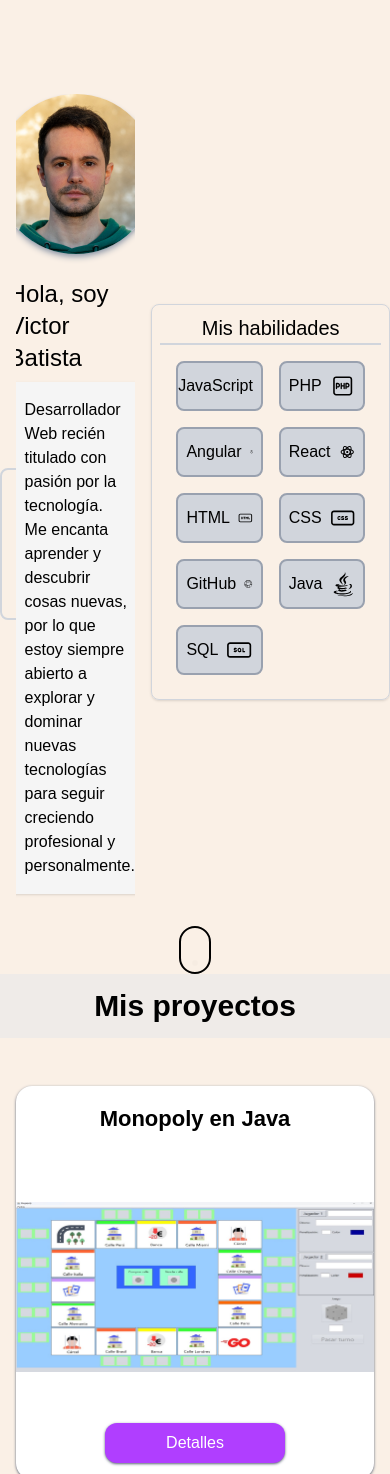
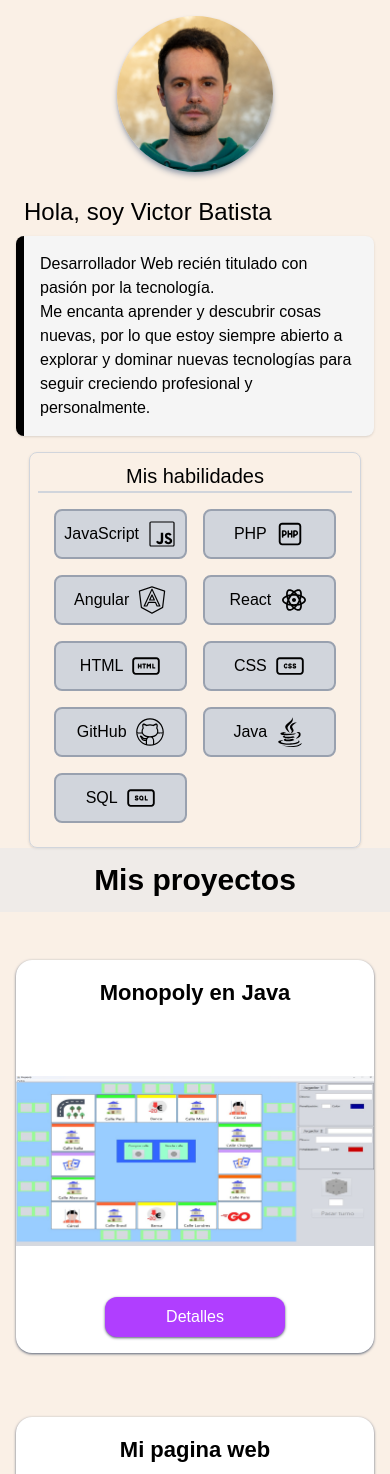
Before and after one commit to vicroix/portafolio-angular, an Angular app: page / in a window 390 px wide. Shown: the top 1474 px of the page. Built offline with nearby package versions, Linux system fonts and the light colour scheme.

Commit message:
portafoilio responsive v1.2

```diff
--- a/src/app/app.component.css
+++ b/src/app/app.component.css
@@ -0,0 +1,17 @@
+@media (max-width: 420px) {
+  .container {
+      flex-direction: column; /* Apila los elementos en una columna */
+  }
+
+  .item {
+      font-size: 0.5em; /* Reduce el tamaño de la fuente */
+  }
+
+  body {
+      font-size: 0.4em; /* Reduce el tamaño de la fuente general del body */
+  }
+
+  .menu-contacto, .raton{
+    display: none;
+  }
+}
--- a/src/app/app.component.html
+++ b/src/app/app.component.html
@@ -4,9 +4,9 @@
   </div>
 </header> -->
 <section
-  class="min-h-screen pt-[93.98px] bg-cover bg-center grid grid-cols-1 md:grid-cols-3 grid-rows-[auto,1fr,100px] gap-4" [ngClass]="bgColorSecciones">
+  class="sm:min-h-screen container sm:pt-[93.98px] bg-cover bg-center flex-col  sm:grid sm:grid-cols-1 md:grid md:grid-cols-3 grid-rows-[auto,1fr,100px] gap-4" [ngClass]="bgColorSecciones">
   <!-- Menú a la izquierda -->
-  <div class="flex items-center justify-start mt-15">
+  <div class="flex menu-contacto items-center justify-start sm:mt-15">
     <div
       class="mt-6 ml-[-2%] p-2 flex flex-col justify-center items-center border-2 border-gray-300 rounded-lg w-auto min-w-[90px] h-auto">
       <a href="https://www.linkedin.com/in/victor-batista-jaldon/">
@@ -46,7 +46,7 @@
   </div>
 
   <!-- Raton abajo, ocupando las 3 columnas -->
-  <div class="col-span-3 flex items-center justify-center">
+  <div class="col-span-3 raton flex items-center justify-center">
     <app-raton></app-raton>
   </div>
 </section>
--- a/src/app/midescripcion/midescripcion.component.css
+++ b/src/app/midescripcion/midescripcion.component.css
@@ -0,0 +1,9 @@
+@media (max-width: 420px) {
+  .imagenes {
+    width: 40%;
+    margin-top: 1rem;
+  }
+  .descripcion{
+    padding: 1rem;
+  }
+}
--- a/src/app/midescripcion/midescripcion.component.html
+++ b/src/app/midescripcion/midescripcion.component.html
@@ -1,6 +1,6 @@
 <div class="flex flex-col items-center max-w-md mx-auto">
-  <img class="rounded-full w-40 sm:w-50 shadow-md shadow-gray-400" src="/assets/img/fotoPerfil.jpeg" alt="foto perfil">
-  <div class="text-base sm:text-lg p-4">
+  <img class="rounded-full imagenes sm:w-50 shadow-md shadow-gray-400" src="/assets/img/fotoPerfil.jpeg" alt="foto perfil">
+  <div class="text-base descripcion sm:text-lg sm:p-4">
     <h1 class="text-2xl sm:text-3xl p-2">Hola, soy Victor Batista</h1>
     <div class="border-l-8 rounded-lg p-4 bg-[#F5F5F5] shadow-sm">
       <p>Desarrollador Web recién titulado con pasión por la tecnología.</p>
--- a/src/app/raton/raton.component.css
+++ b/src/app/raton/raton.component.css
@@ -0,0 +1,5 @@
+@media (max-width: 420px) {
+.raton{
+  margin-top: 1rem;
+}
+}
--- a/src/index.html
+++ b/src/index.html
@@ -8,6 +8,8 @@
   <link rel="icon" type="image/x-icon" href="favicon.ico">
 </head>
 <body>
-  <app-root></app-root>
+  <div>
+    <app-root></app-root>
+  </div>
 </body>
 </html>
```
